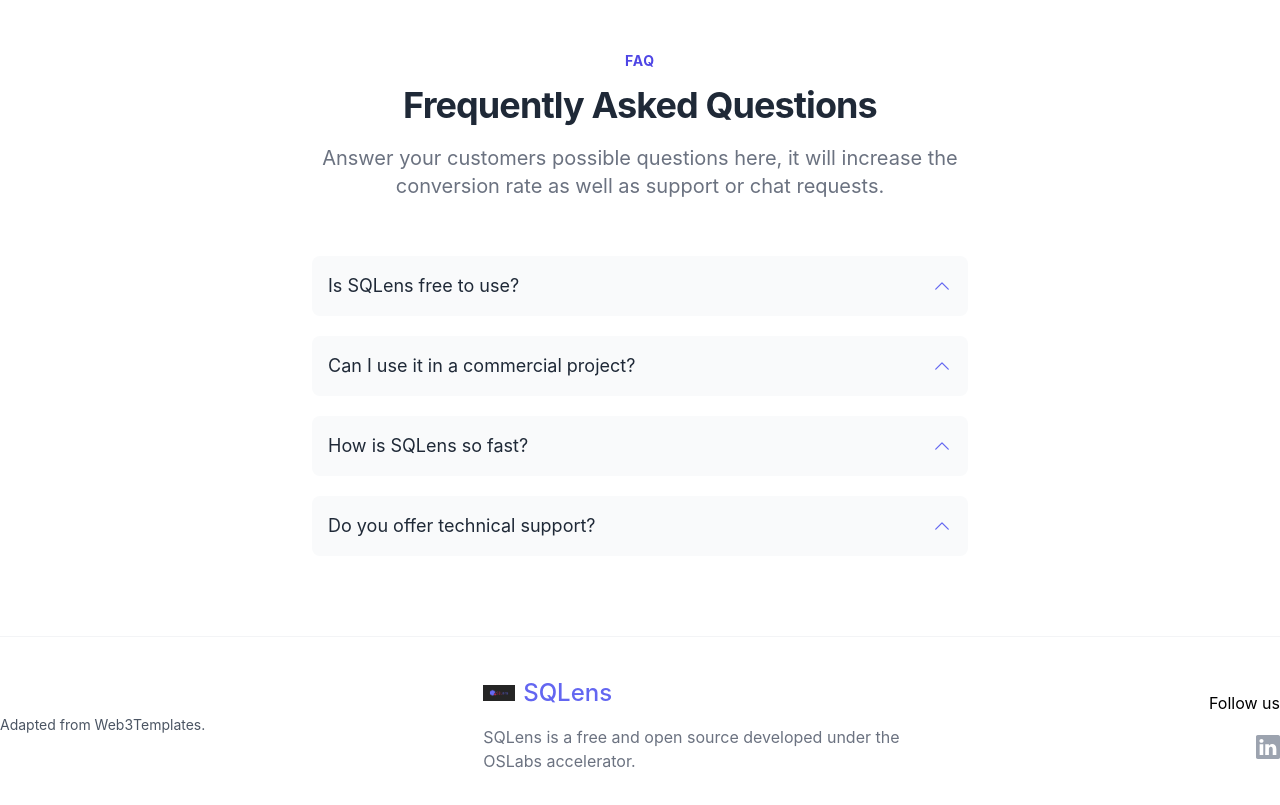
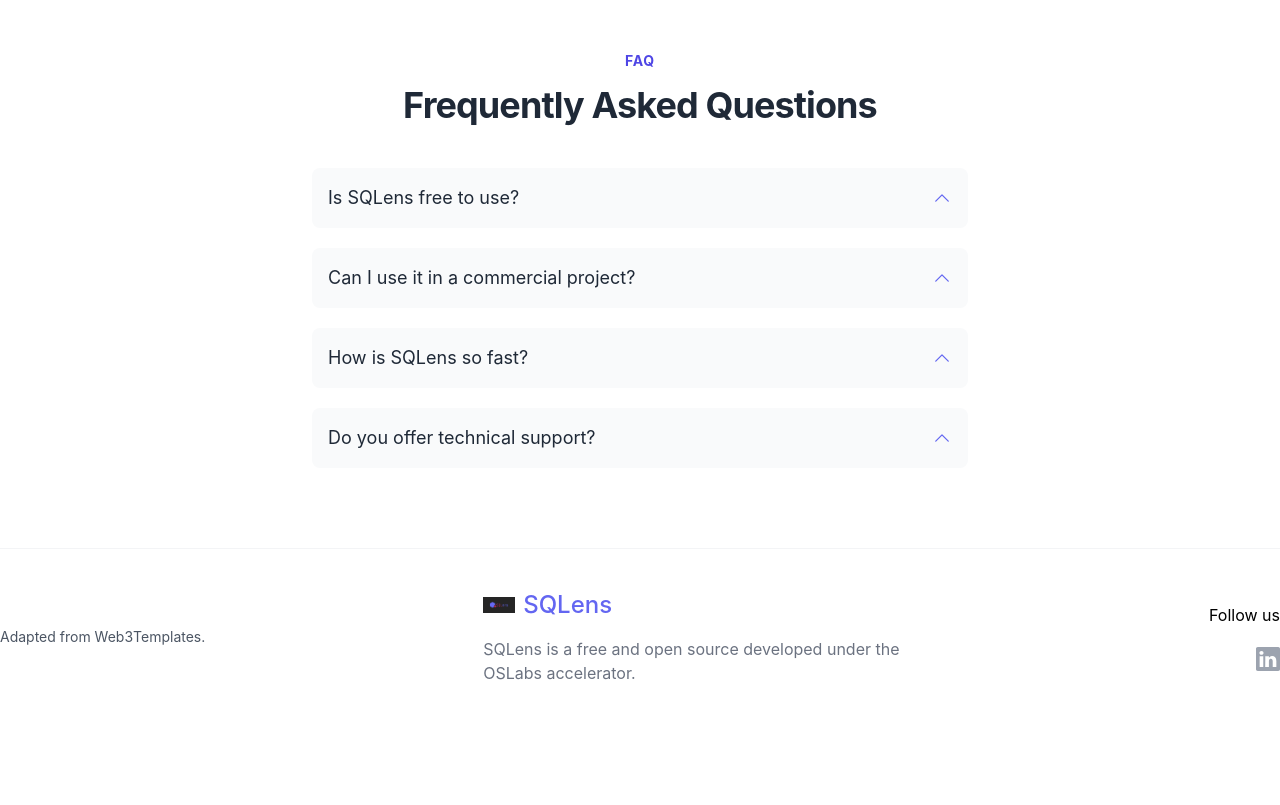
Before and after one commit to SQLens/Launch, a Next.js app: page / in a window 1280 px wide. Shown: the part 1940-2745 px from the top of the page. After the commit the page ends 2657 px from the top, so only its background shows below. Built offline with nearby package versions, Linux system fonts and the light colour scheme.

Commit message:
small fixes

```diff
--- a/pages/demo.js
+++ b/pages/demo.js
@@ -9,7 +9,7 @@
     <div>
        <Navbar />
        <div className='text-lg text-center '>
-        Interact withour mock database...
+        Interact with our mock database...
       </div>
       {/* <p>This is the demo page for showcasing how routing works in Next.js.</p> */}
       <div className=''><DemoApp /></div>
--- a/pages/index.js
+++ b/pages/index.js
@@ -37,8 +37,6 @@
       </SectionTitle>
       <Video />
       <SectionTitle pretitle="FAQ" title="Frequently Asked Questions">
-        Answer your customers possible questions here, it will increase the
-        conversion rate as well as support or chat requests.
       </SectionTitle>
       <Faq />
       {/* <Cta /> */}
```
